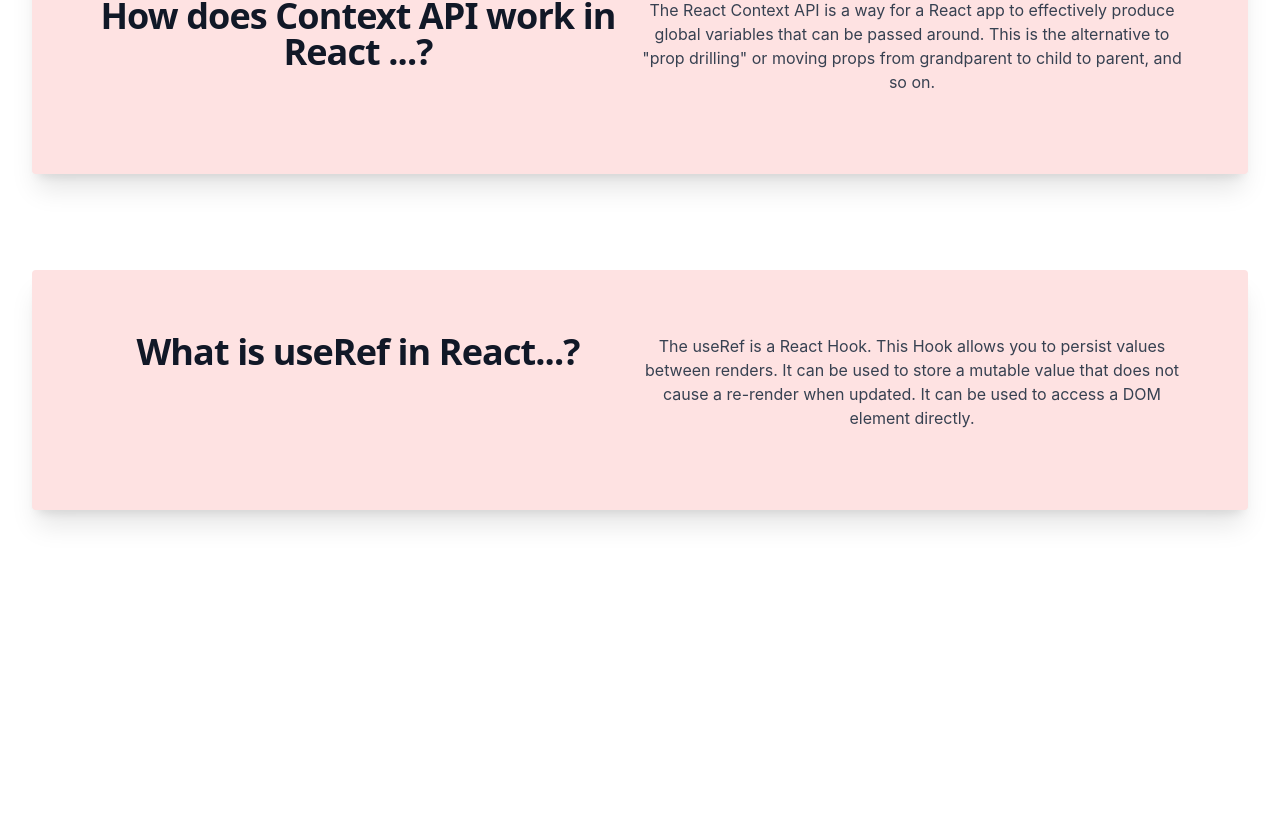
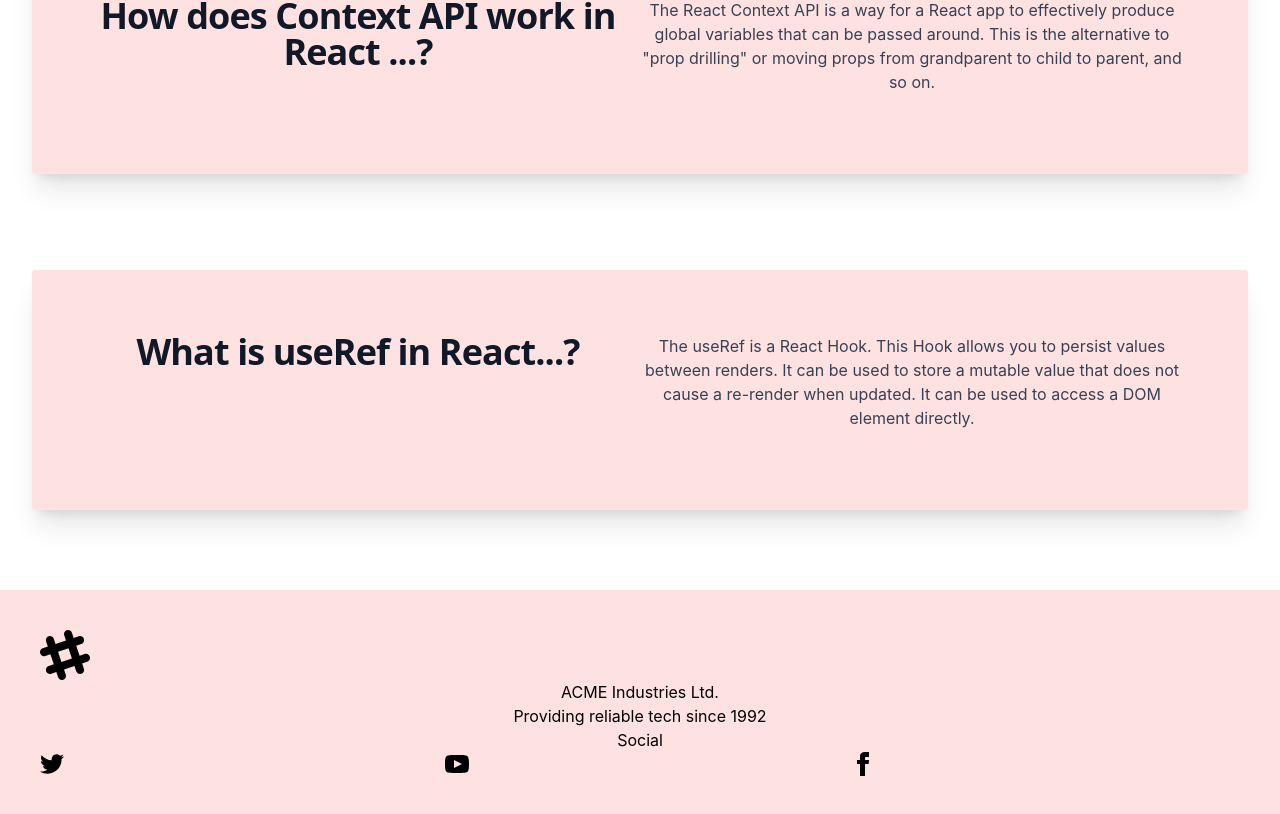
Before and after one commit to Nasif-Hasan/the-quiz-flex, a React (Create React App) app: page /blog in a window 1280 px wide. Shown: the part 578-1392 px from the top of the page. Before the commit the page ends 1168 px from the top, so only its background shows below. Built offline with nearby package versions, Linux system fonts and the light colour scheme.

Commit message:
cart-added

```diff
--- a/src/App.js
+++ b/src/App.js
@@ -13,8 +13,12 @@
       element: <Root></Root>,
       errorElement: <Error></Error>,
       children: [
-        { path: '/', element: <Home></Home> },
-        { path: '/home', element: <Home></Home> },
+        {
+          path: '/',
+          loader: () => fetch('https://openapi.programming-hero.com/api/quiz'),
+          element: <Home></Home>
+        },
+
         { path: '/statics', element: <Statics></Statics> },
         { path: '/blog', element: <Blog></Blog> },
       ]
--- /dev/null
+++ b/src/components/Footer/Footer.jsx
@@ -0,0 +1,24 @@
+import React from 'react';
+
+const Footer = () => {
+    return (
+        <div>
+            <footer className="footer p-10 bg-neutral text-neutral-content bg-red-100">
+                <div>
+                    <svg width="50" height="50" viewBox="0 0 24 24" xmlns="http://www.w3.org/2000/svg" fillRule="evenodd" clipRule="evenodd" className="fill-current"><path d="M22.672 15.226l-2.432.811.841 2.515c.33 1.019-.209 2.127-1.23 2.456-1.15.325-2.148-.321-2.463-1.226l-.84-2.518-5.013 1.677.84 2.517c.391 1.203-.434 2.542-1.831 2.542-.88 0-1.601-.564-1.86-1.314l-.842-2.516-2.431.809c-1.135.328-2.145-.317-2.463-1.229-.329-1.018.211-2.127 1.231-2.456l2.432-.809-1.621-4.823-2.432.808c-1.355.384-2.558-.59-2.558-1.839 0-.817.509-1.582 1.327-1.846l2.433-.809-.842-2.515c-.33-1.02.211-2.129 1.232-2.458 1.02-.329 2.13.209 2.461 1.229l.842 2.515 5.011-1.677-.839-2.517c-.403-1.238.484-2.553 1.843-2.553.819 0 1.585.509 1.85 1.326l.841 2.517 2.431-.81c1.02-.33 2.131.211 2.461 1.229.332 1.018-.21 2.126-1.23 2.456l-2.433.809 1.622 4.823 2.433-.809c1.242-.401 2.557.484 2.557 1.838 0 .819-.51 1.583-1.328 1.847m-8.992-6.428l-5.01 1.675 1.619 4.828 5.011-1.674-1.62-4.829z"></path></svg>
+                    <p>ACME Industries Ltd.<br/>Providing reliable tech since 1992</p>
+                </div>
+                <div>
+                    <span className="footer-title">Social</span>
+                    <div className="grid grid-flow-col gap-4">
+                        <a><svg xmlns="http://www.w3.org/2000/svg" width="24" height="24" viewBox="0 0 24 24" className="fill-current"><path d="M24 4.557c-.883.392-1.832.656-2.828.775 1.017-.609 1.798-1.574 2.165-2.724-.951.564-2.005.974-3.127 1.195-.897-.957-2.178-1.555-3.594-1.555-3.179 0-5.515 2.966-4.797 6.045-4.091-.205-7.719-2.165-10.148-5.144-1.29 2.213-.669 5.108 1.523 6.574-.806-.026-1.566-.247-2.229-.616-.054 2.281 1.581 4.415 3.949 4.89-.693.188-1.452.232-2.224.084.626 1.956 2.444 3.379 4.6 3.419-2.07 1.623-4.678 2.348-7.29 2.04 2.179 1.397 4.768 2.212 7.548 2.212 9.142 0 14.307-7.721 13.995-14.646.962-.695 1.797-1.562 2.457-2.549z"></path></svg></a>
+                        <a><svg xmlns="http://www.w3.org/2000/svg" width="24" height="24" viewBox="0 0 24 24" className="fill-current"><path d="M19.615 3.184c-3.604-.246-11.631-.245-15.23 0-3.897.266-4.356 2.62-4.385 8.816.029 6.185.484 8.549 4.385 8.816 3.6.245 11.626.246 15.23 0 3.897-.266 4.356-2.62 4.385-8.816-.029-6.185-.484-8.549-4.385-8.816zm-10.615 12.816v-8l8 3.993-8 4.007z"></path></svg></a>
+                        <a><svg xmlns="http://www.w3.org/2000/svg" width="24" height="24" viewBox="0 0 24 24" className="fill-current"><path d="M9 8h-3v4h3v12h5v-12h3.642l.358-4h-4v-1.667c0-.955.192-1.333 1.115-1.333h2.885v-5h-3.808c-3.596 0-5.192 1.583-5.192 4.615v3.385z"></path></svg></a>
+                    </div>
+                </div>
+            </footer>
+        </div>
+    );
+};
+
+export default Footer;
--- a/src/components/Header/Header.jsx
+++ b/src/components/Header/Header.jsx
@@ -11,7 +11,7 @@
                     </a>
                     <ul className="items-stretch hidden space-x-3 md:flex">
                         <li className="flex">
-                            <Link className="flex items-center px-4 -mb-1 border-b-2 dark:border-transparent" to='/home'>Home</Link>
+                            <Link className="flex items-center px-4 -mb-1 border-b-2 dark:border-transparent" to='/'>Home</Link>
 
                         </li>
                         <li className="flex">
--- a/src/components/Home/Home.jsx
+++ b/src/components/Home/Home.jsx
@@ -1,6 +1,10 @@
 import React from 'react';
+import { useLoaderData } from 'react-router-dom';
+import QuizCart from '../QuizCart/QuizCart';
 
 const Home = () => {
+    const topics = useLoaderData()
+
     return (
         <div>
 
@@ -16,6 +20,16 @@
                     </div>
                 </div>
             </div>
+
+
+            <div className='grid grid-cols-4 mx-auto my-10'>
+                {
+                    topics.data.map(topic => <QuizCart
+                        key={topic.id}
+                        topics={topic}
+                    ></QuizCart>)
+                }
+            </div>
         </div>
     );
 };
--- /dev/null
+++ b/src/components/QuizCart/QuizCart.jsx
@@ -0,0 +1,25 @@
+import React from 'react';
+
+const QuizCart = ({ topics }) => {
+    const { id, name, logo, total } = topics
+
+
+
+    return (
+        <div>
+            <div className="max-w-xs rounded-md shadow-md dark:bg-gray-900 dark:text-red-100">
+                <img src={logo} alt="" className="object-cover object-center w-full rounded-t-md h-72 dark:bg-gray-500" />
+                <div className="flex flex-col justify-between p-6 space-y-8">
+                    <div className="space-y-2">
+                        <h2 className="text-3xl font-semibold tracking-wide">{name}</h2>
+                        <p className="dark:text-red-100">Curabitur luctus erat nunc, sed ullamcorper erat vestibulum eget.</p>
+                    </div>
+                    <button type="button" className="flex items-center justify-center w-full p-3 font-semibold tracking-wide rounded-md dark:bg-red-500 dark:text-gray-900">Read more</button>
+                </div>
+            </div>
+
+        </div>
+    );
+};
+
+export default QuizCart;
--- a/src/components/Root/Root.jsx
+++ b/src/components/Root/Root.jsx
@@ -1,5 +1,6 @@
 import React from 'react';
 import { Outlet } from 'react-router-dom';
+import Footer from '../Footer/Footer';
 import Header from '../Header/Header';
 
 const Root = () => {
@@ -7,6 +8,7 @@
         <div>
             <Header></Header>
             <Outlet></Outlet>
+            <Footer></Footer>
         </div>
     );
 };
```
Also changed, not shown: src/components/QuizPage/QuizPage.jsx (added).
